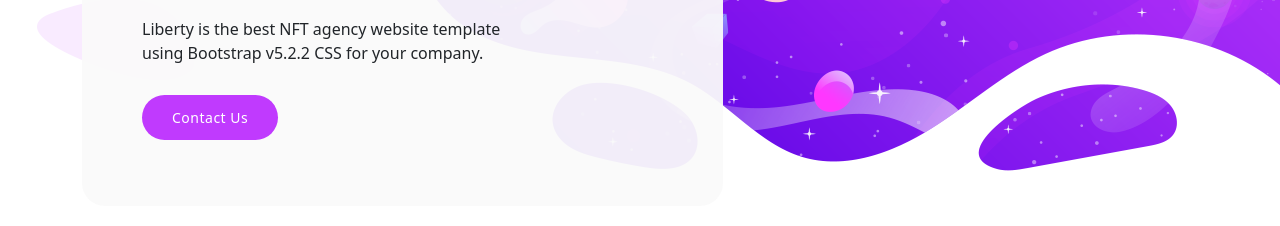
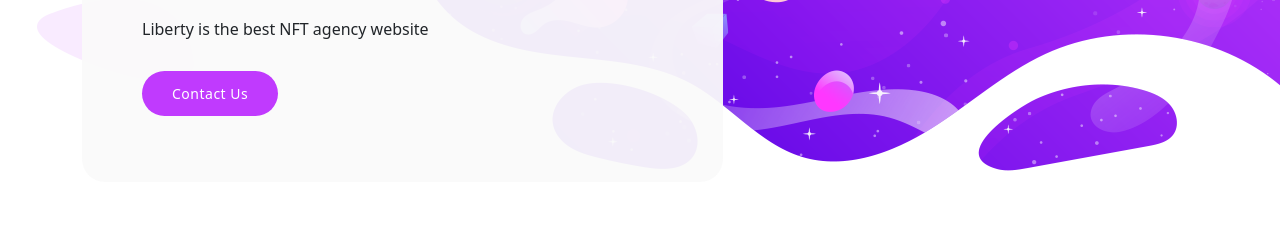
Before and after one commit to tathagat22/nftfrontend, a plain HTML site: page index.html in a window 1280 px wide. Shown: the part 574-800 px from the top of the page. Drawn offline with Linux system fonts and the light colour scheme.

Commit message:
Update index.html

```diff
--- a/index.html
+++ b/index.html
@@ -45,7 +45,7 @@
                 <h6>NFT DIGITAL AGENCY</h6>
                 <div class="line-dec"></div>
                 <h4>Dive <em>Into The NFT</em> World <span>With Liberty</span></h4>
-                <p>Liberty is the best NFT agency website template using Bootstrap v5.2.2 CSS for your company.</p>
+                <p>Liberty is the best NFT agency website</p>
                 <div class="second-button"><a href="#contact">Contact Us</a></div>
               </div>
             </div>
```
